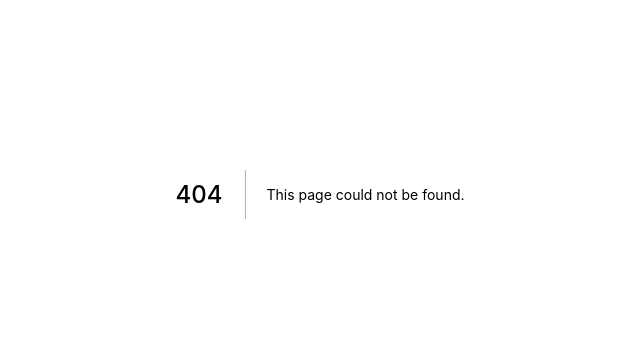
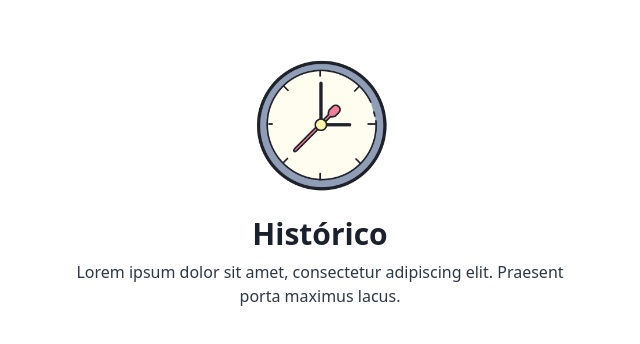
Before and after one commit to infelipeq13/coolpon, a Next.js app: page /customer in a window 1280 px wide. Before the commit this address had no page. Shown: the part 206-550 px from the top of the page, without its empty margins (320-960 px from the left). Built offline with nearby package versions, Linux system fonts and the light colour scheme; what @tailwindcss/ui would draw is missing.

Commit message:
Start customer index page

```diff
--- a/src/components/Layout/Layout.module.css
+++ b/src/components/Layout/Layout.module.css
@@ -1,10 +1,10 @@
 @layer components {
 	.container {
-		@apply flex flex-col items-center justify-center max-w-sm min-h-screen p-4 mx-auto space-y-8;
+		@apply flex flex-col items-center justify-center max-w-3xl min-h-screen p-4 mx-auto space-y-8;
 	}
 
 	.header {
-		@apply space-y-1 text-center;
+		@apply max-w-lg space-y-1 text-center;
 	}
 
 	.image {
--- /dev/null
+++ b/src/pages/customer/index.js
@@ -0,0 +1,18 @@
+import { Layout } from "src/components/Layout";
+
+const Page = () => {
+	return (
+		<Layout
+			description="Lorem ipsum dolor sit amet, consectetur adipiscing elit. Praesent porta maximus lacus."
+			heading="Histórico"
+			imageName="clock"
+		>
+			<table>
+				<thead></thead>
+				<tbody></tbody>
+			</table>
+		</Layout>
+	);
+};
+
+export default Page;
--- a/src/pages/index.js
+++ b/src/pages/index.js
@@ -9,7 +9,7 @@ const Step = {
 	ACCESS_SENT: "ACCESS_SENT",
 };
 
-const HomePage = () => {
+const Page = () => {
 	const [heading, setHeading] = useState();
 	const [imageName, setImageName] = useState();
 	const [step, setStep] = useState(Step.SEND_ACCESS);
@@ -23,7 +23,7 @@ const HomePage = () => {
 	useEffect(() => {
 		switch (step) {
 			case Step.SEND_ACCESS:
-				setHeading("Acessar plataforma");
+				setHeading("Entrar");
 				setImageName("new-post");
 				break;
 			case Step.ACCESS_SENT:
@@ -41,7 +41,7 @@ const HomePage = () => {
 		>
 			{step === Step.SEND_ACCESS && (
 				<form
-					className="w-full space-y-4"
+					className="w-full max-w-xs space-y-4"
 					onSubmit={(e) => {
 						goTo(Step.ACCESS_SENT, e);
 					}}
@@ -54,4 +54,4 @@ const HomePage = () => {
 	);
 };
 
-export default HomePage;
+export default Page;
--- a/src/pages/score.js
+++ b/src/pages/score.js
@@ -15,10 +15,12 @@ const Step = {
 	EDIT_CUSTOMER_CONFIRMATION: "EDIT_CUSTOMER_CONFIRMATION",
 };
 
-const ScorePage = () => {
+const Page = () => {
 	const [heading, setHeading] = useState();
 	const [imageName, setImageName] = useState();
 	const [step, setStep] = useState(Step.SEARCH_CUSTOMER);
+
+	const containerClassName = "w-full max-w-xs space-y-4";
 
 	const goTo = (nextStep, e) => {
 		e?.preventDefault();
@@ -62,7 +64,7 @@ const ScorePage = () => {
 		>
 			{step === Step.SEARCH_CUSTOMER && (
 				<form
-					className="w-full space-y-4"
+					className={containerClassName}
 					onSubmit={(e) => {
 						goTo(Step.SCORE, e);
 					}}
@@ -73,7 +75,7 @@ const ScorePage = () => {
 			)}
 			{step === Step.SCORE && (
 				<form
-					className="w-full space-y-4"
+					className={containerClassName}
 					onSubmit={(e) => {
 						goTo(Step.SCORE_CONFIRMATION, e);
 					}}
@@ -89,7 +91,7 @@ const ScorePage = () => {
 				</form>
 			)}
 			{step === Step.SCORE_CONFIRMATION && (
-				<div className="space-y-4">
+				<div className={containerClassName}>
 					<Button
 						isExpanded
 						onClick={() => {
@@ -105,7 +107,7 @@ const ScorePage = () => {
 			)}
 			{step === Step.EDIT_CUSTOMER && (
 				<form
-					className="w-full space-y-4"
+					className={containerClassName}
 					onSubmit={(e) => {
 						goTo(Step.EDIT_CUSTOMER_CONFIRMATION, e);
 					}}
@@ -120,12 +122,14 @@ const ScorePage = () => {
 				</form>
 			)}
 			{step === Step.EDIT_CUSTOMER_CONFIRMATION && (
-				<Button isExpanded onClick={reset}>
-					Retornar ao início
-				</Button>
+				<div className={containerClassName}>
+					<Button isExpanded onClick={reset}>
+						Retornar ao início
+					</Button>
+				</div>
 			)}
 		</Layout>
 	);
 };
 
-export default ScorePage;
+export default Page;
```
Also changed, not shown: public/images/clock.png (added).
